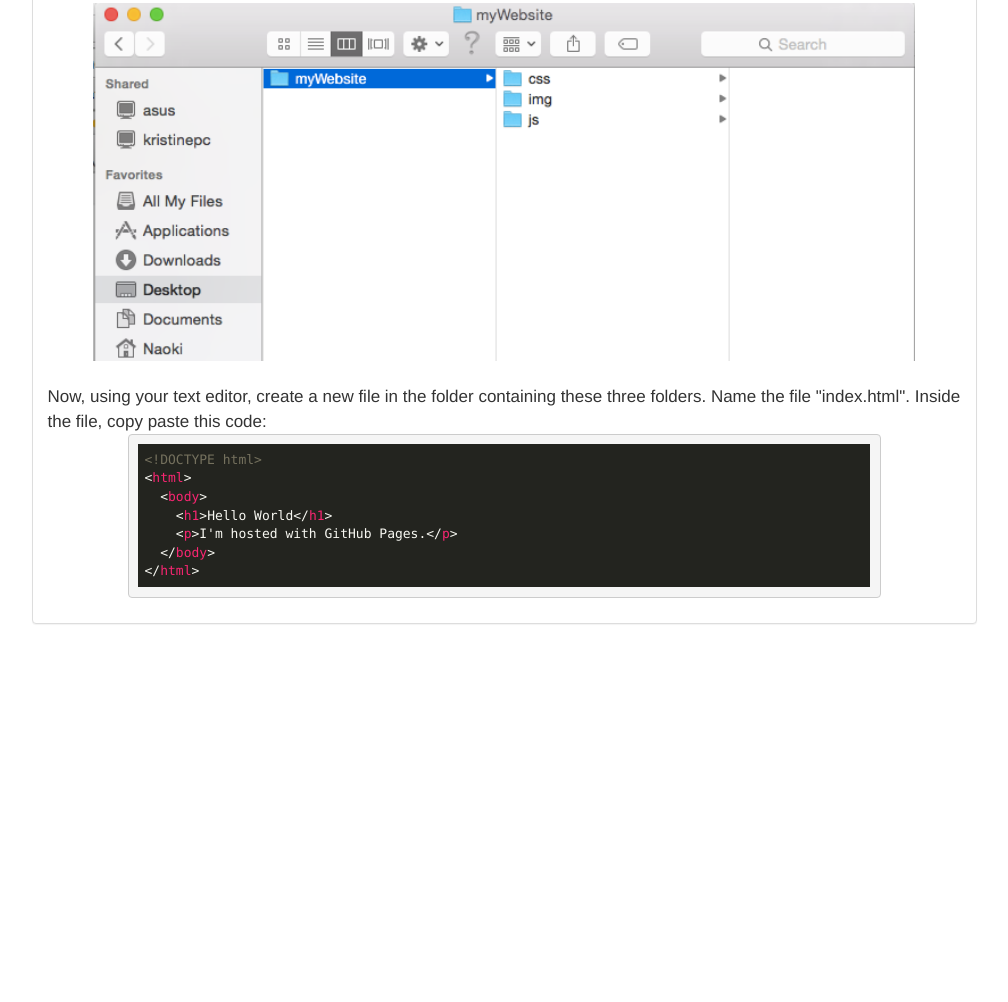
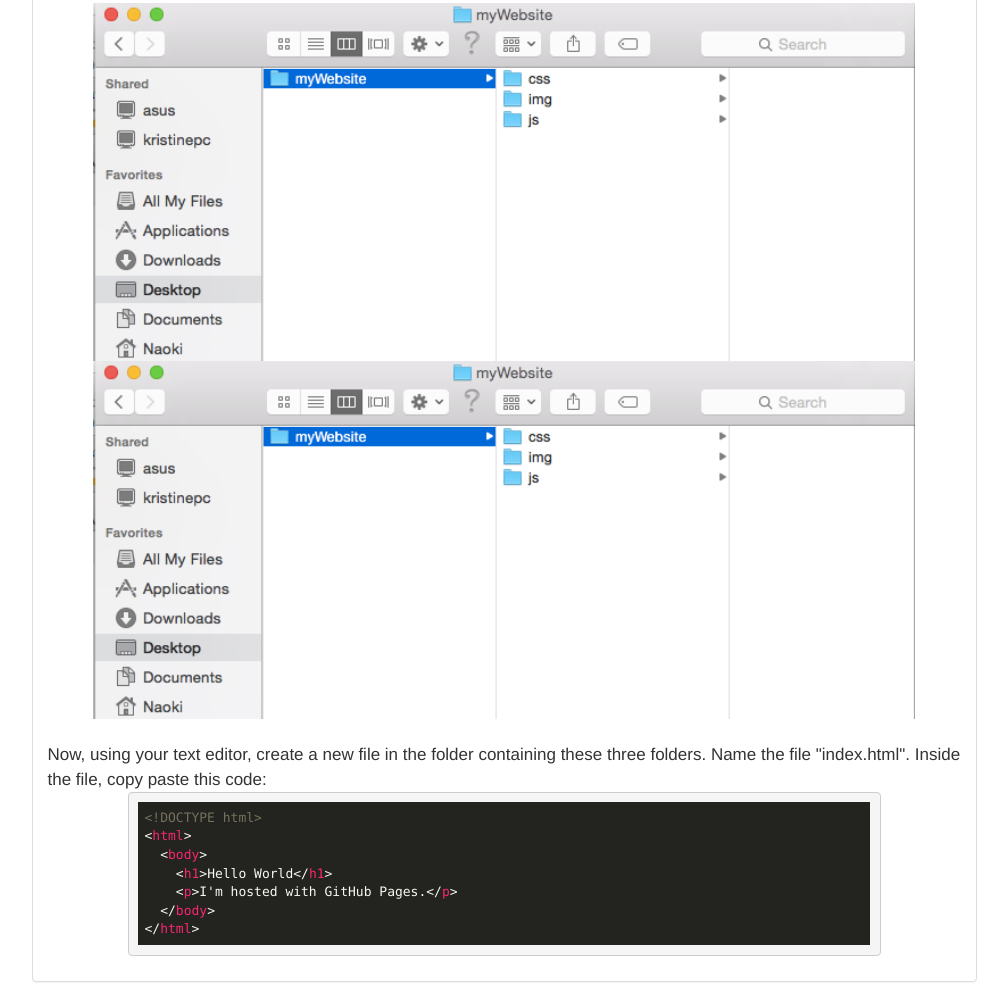
Before and after one commit to naokiyokoyama/webdesign, a plain HTML site: page index.html in a window 1280 px wide. Shown: the part 979-1981 px from the top of the page, without its empty margins (136-1144 px from the left). Before the commit the page ends 1623 px from the top, so only its background shows below. Drawn offline with nearby package versions, Linux system fonts and the light colour scheme.

Commit message:
IMG TEST

```diff
--- a/index.html
+++ b/index.html
@@ -68,7 +68,10 @@
                   <li>'js' will hold your <strong>JavaScript</strong></li>
                 </ul>
                 <center>
-                  <img src="img/files.png" width="90%">
+                  <img src="/img/files.png" width="90%">
+                </center>
+                <center>
+                  <img src="/img/files.png" width="90%">
                 </center>
                 <br>
                 Now, using your text editor, create a new file in the folder containing these three folders. Name the file "index.html". Inside the file, copy paste this code:
```
